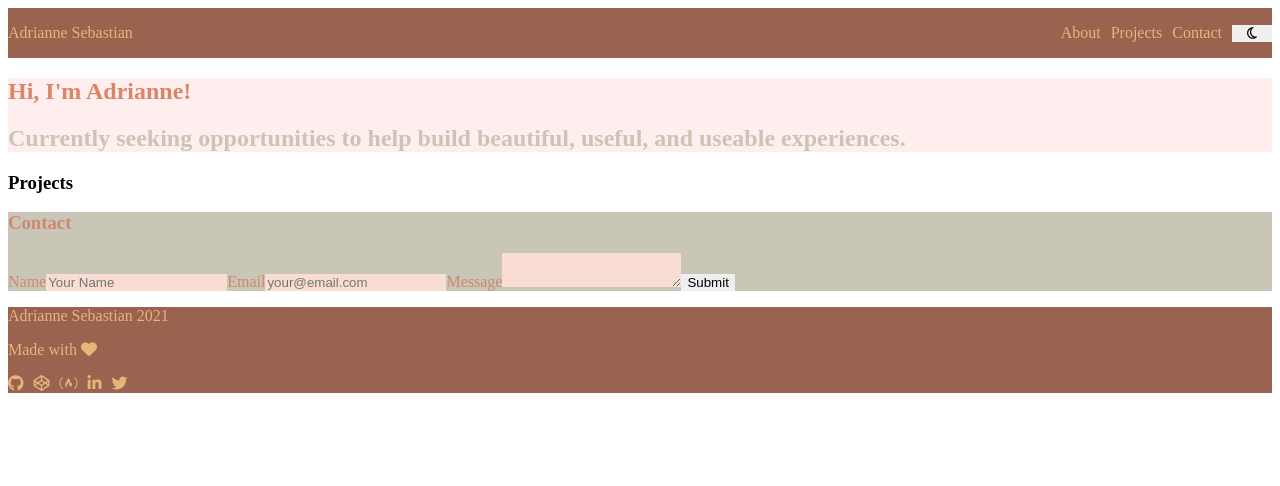
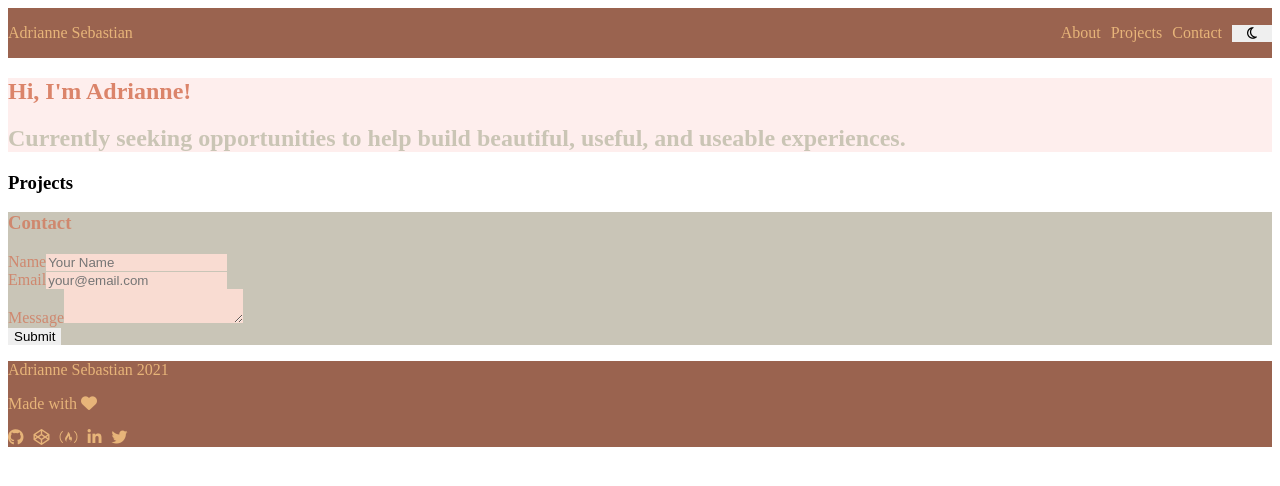
Before and after one commit to arcsbstn/arcsbstn.github.io, a React (Create React App) app: page / in a window 1280 px wide. Shown: the top 486 px of the page. Built offline with nearby package versions, Linux system fonts and the light colour scheme.

Commit message:
encapsulate form elements in div rows

```diff
--- a/src/components/Contact.js
+++ b/src/components/Contact.js
@@ -19,23 +19,30 @@ export default function Contact() {
       <h3 style={{ color: theme.contactAccent }}>Contact</h3>
       <form id='contact'
         name='contact'>
-        <label htmlFor='name'>Name</label>
+        <div className="row"><
+          label htmlFor='name'>Name</label>
           <input id='name'
             name='name'
             type='text'
             style={textareaStyle}
-          placeholder='Your Name'/>
+            placeholder='Your Name' /></div>
+        <div className="row">
           <label htmlFor='email'>Email</label>
           <input id='email'
             name='email'
             type='email'
             style={textareaStyle}
-          placeholder='your@email.com'/>
+            placeholder='your@email.com' />
+        </div>
+        <div className="row">
           <label htmlFor='message'>Message</label>
           <textarea id='message'
             name='message'
-          style={textareaStyle}/>
+            style={textareaStyle} />
+        </div>
+        <div className="row">
           <button type='submit'>Submit</button>
+        </div>
       </form>
     </section>
   )
```
Lines whose indentation alone changed are shown as unchanged.
